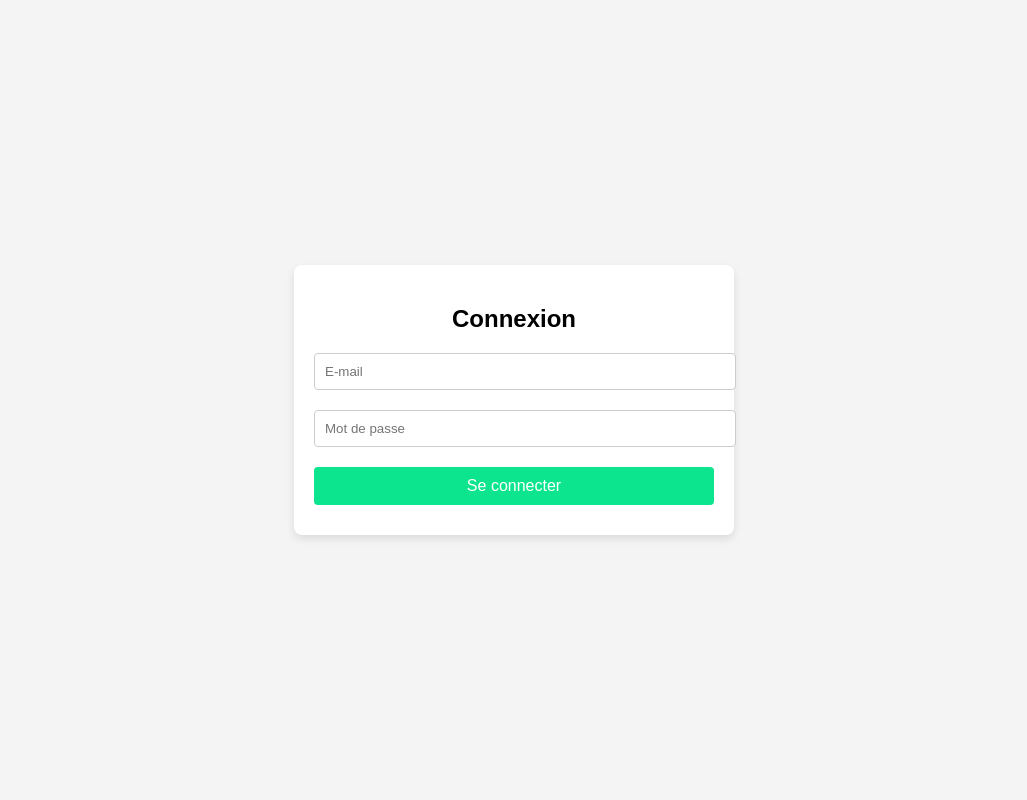
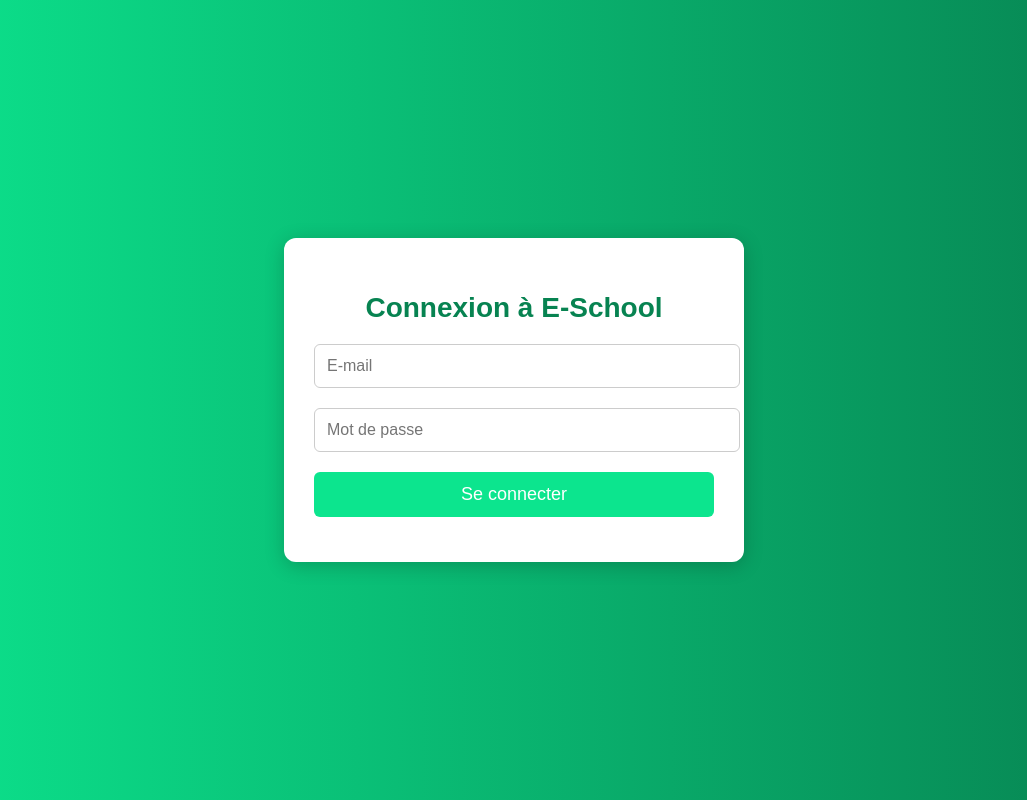
Before and after one commit to AnasOdouchene/CloudElearningPlatforme, a plain HTML site: page frontend/pages/login.html in a window 1280 px wide. Shown: the whole page, without its empty margins (126-1153 px from the left). Drawn offline with Linux system fonts and the light colour scheme.

Commit message:
modifier le code de login frontend again

```diff
--- a/frontend/pages/login.html
+++ b/frontend/pages/login.html
@@ -16,39 +16,43 @@
             align-items: center;
             height: 100vh;
             margin: 0;
-            background-color: #f4f4f4;
+            background: linear-gradient(to right, #0CE58E, #078351);
         }
 
         .login-container {
             width: 400px;
-            padding: 20px;
+            padding: 30px;
             background: white;
-            border-radius: 8px;
-            box-shadow: 0px 4px 8px rgba(0, 0, 0, 0.1);
+            border-radius: 12px;
+            box-shadow: 0px 4px 20px rgba(0, 0, 0, 0.2);
             text-align: center;
         }
 
         .login-container h2 {
             margin-bottom: 20px;
+            font-size: 28px;
+            color: #078351;
         }
 
         input {
             width: 100%;
-            padding: 10px;
+            padding: 12px;
             margin-bottom: 20px;
             border: 1px solid #ccc;
-            border-radius: 4px;
+            border-radius: 6px;
+            font-size: 16px;
         }
 
         button {
             width: 100%;
-            padding: 10px;
+            padding: 12px;
             background-color: #0CE58E;
             border: none;
             color: white;
-            font-size: 16px;
-            border-radius: 4px;
+            font-size: 18px;
+            border-radius: 6px;
             cursor: pointer;
+            transition: background-color 0.3s ease;
         }
 
         button:hover {
@@ -56,15 +60,23 @@
         }
 
         #responseMessage {
-            margin-top: 10px;
+            margin-top: 15px;
             font-size: 14px;
+        }
+
+        .error {
+            color: red;
+        }
+
+        .success {
+            color: green;
         }
     </style>
 </head>
 
 <body>
 <div class="login-container">
-    <h2>Connexion</h2>
+    <h2>Connexion à E-School</h2>
     <form id="loginForm">
         <input type="email" id="email" placeholder="E-mail" required>
         <input type="password" id="password" placeholder="Mot de passe" required>
@@ -74,6 +86,7 @@
 </div>
 
 <script>
+    // Configuration Firebase
     const firebaseConfig = {
         apiKey: "VOTRE_API_KEY",
         authDomain: "VOTRE_AUTH_DOMAIN",
@@ -86,6 +99,7 @@
     const app = firebase.initializeApp(firebaseConfig);
     const auth = firebase.auth();
 
+    // Gestion du formulaire de connexion
     document.getElementById('loginForm').addEventListener('submit', async (event) => {
         event.preventDefault();
         const email = document.getElementById('email').value;
@@ -93,9 +107,11 @@
         const responseMessage = document.getElementById('responseMessage');
 
         try {
-            const userCredential = await firebase.auth().signInWithEmailAndPassword(email, password);
+            // Authentification Firebase
+            const userCredential = await auth.signInWithEmailAndPassword(email, password);
             const idToken = await userCredential.user.getIdToken();
 
+            // Envoi du token au backend
             const response = await fetch('http://localhost:8080/login', {
                 method: 'POST',
                 headers: { 'Content-Type': 'application/x-www-form-urlencoded' },
@@ -104,14 +120,14 @@
 
             if (response.ok) {
                 const userData = await response.json();
-                responseMessage.style.color = "green";
+                responseMessage.className = "success";
                 responseMessage.textContent = `Bienvenue, ${userData.firstName}! Connexion réussie.`;
             } else {
-                responseMessage.style.color = "red";
+                responseMessage.className = "error";
                 responseMessage.textContent = "Erreur lors de la connexion.";
             }
         } catch (error) {
-            responseMessage.style.color = "red";
+            responseMessage.className = "error";
             responseMessage.textContent = `Erreur : ${error.message}`;
         }
     });
```
